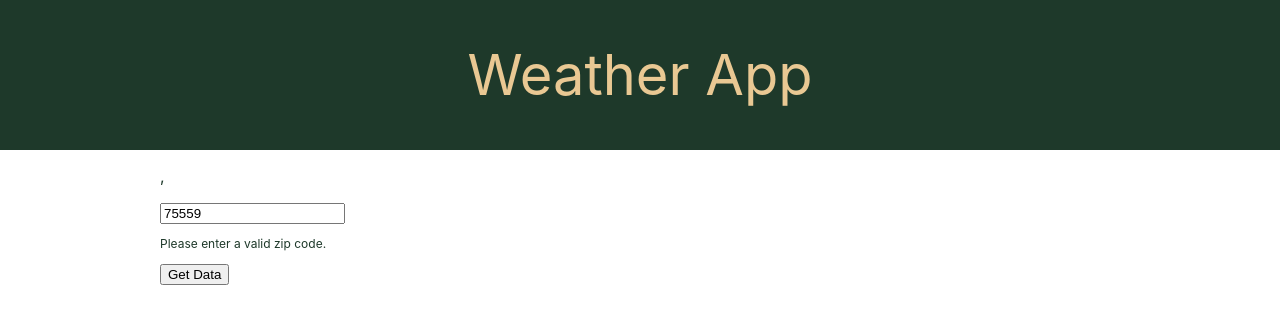
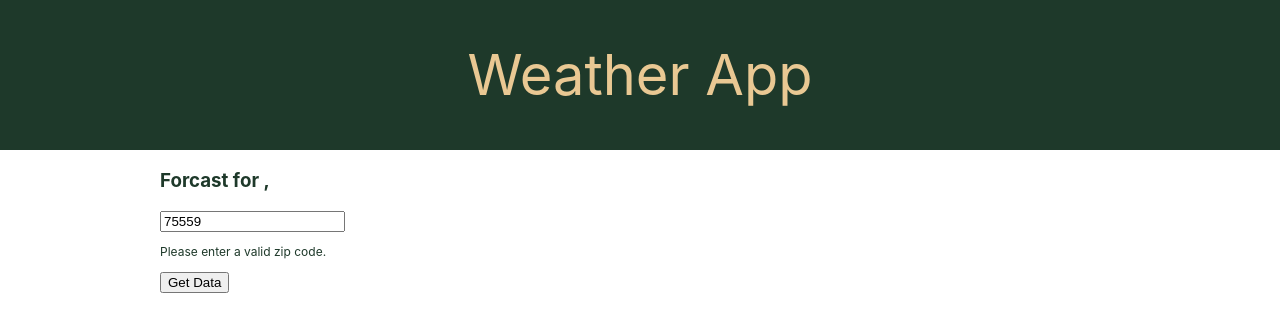
Before and after one commit to arhillis/weather-app-react, a React (Create React App) app: page / in a window 1280 px wide. Shown: the top 332 px of the page. Built offline with nearby package versions, Linux system fonts and the light colour scheme; no server answers.

Commit message:
Destructored state.location

```diff
--- a/src/App.js
+++ b/src/App.js
@@ -65,7 +65,7 @@ class App extends React.Component {
   }
 
   render(){
-    const {zipCode} = this.state.location;
+    const {city, state, zip} = this.state.location;
     return (
       <div className="App">
         <header className="App-header">
@@ -73,9 +73,9 @@ class App extends React.Component {
         </header>
         <main className="container">
           <p>{this.state.phrase}</p>
-          <p>
-            {this.state.location.city}, {this.state.location.state}
-          </p>
+          <h3>
+            Forcast for {city}, {state} {zip}
+          </h3>
 
 
           <form onSubmit={this.onSubmit}>
```
